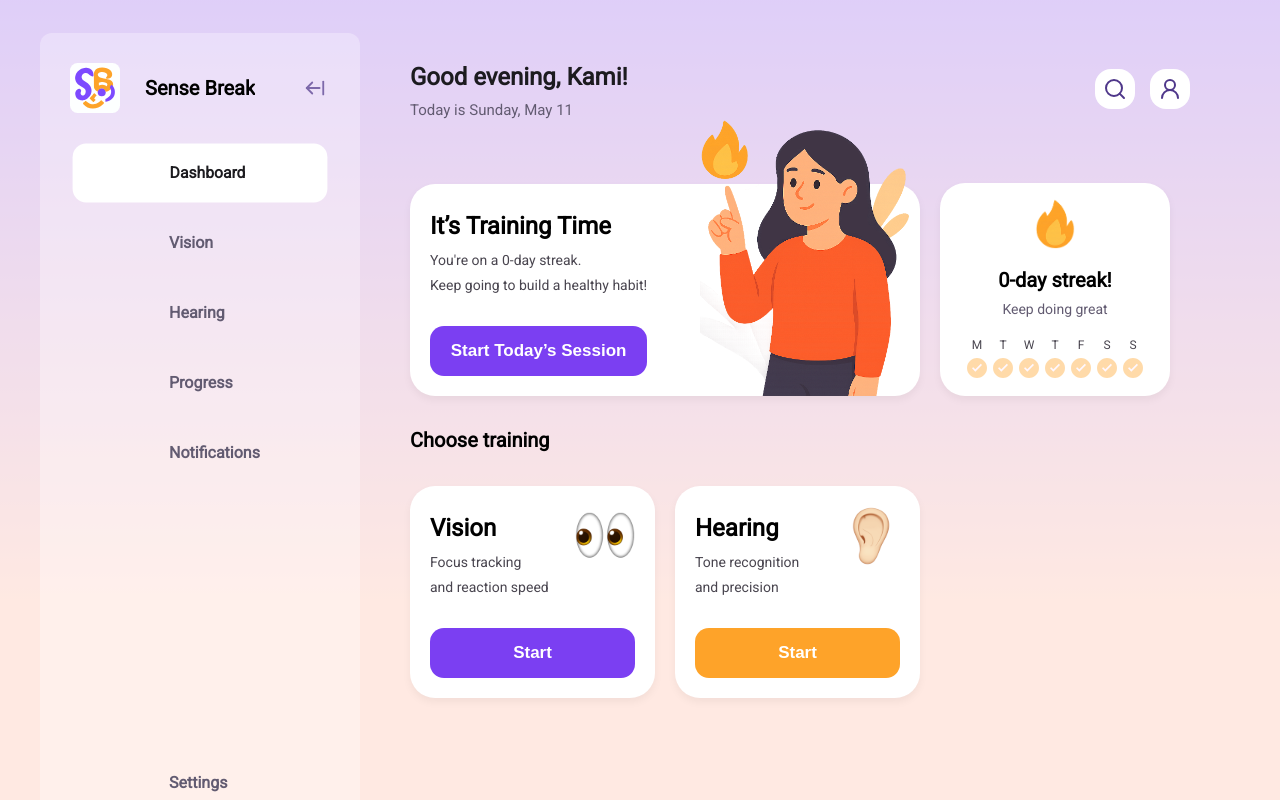
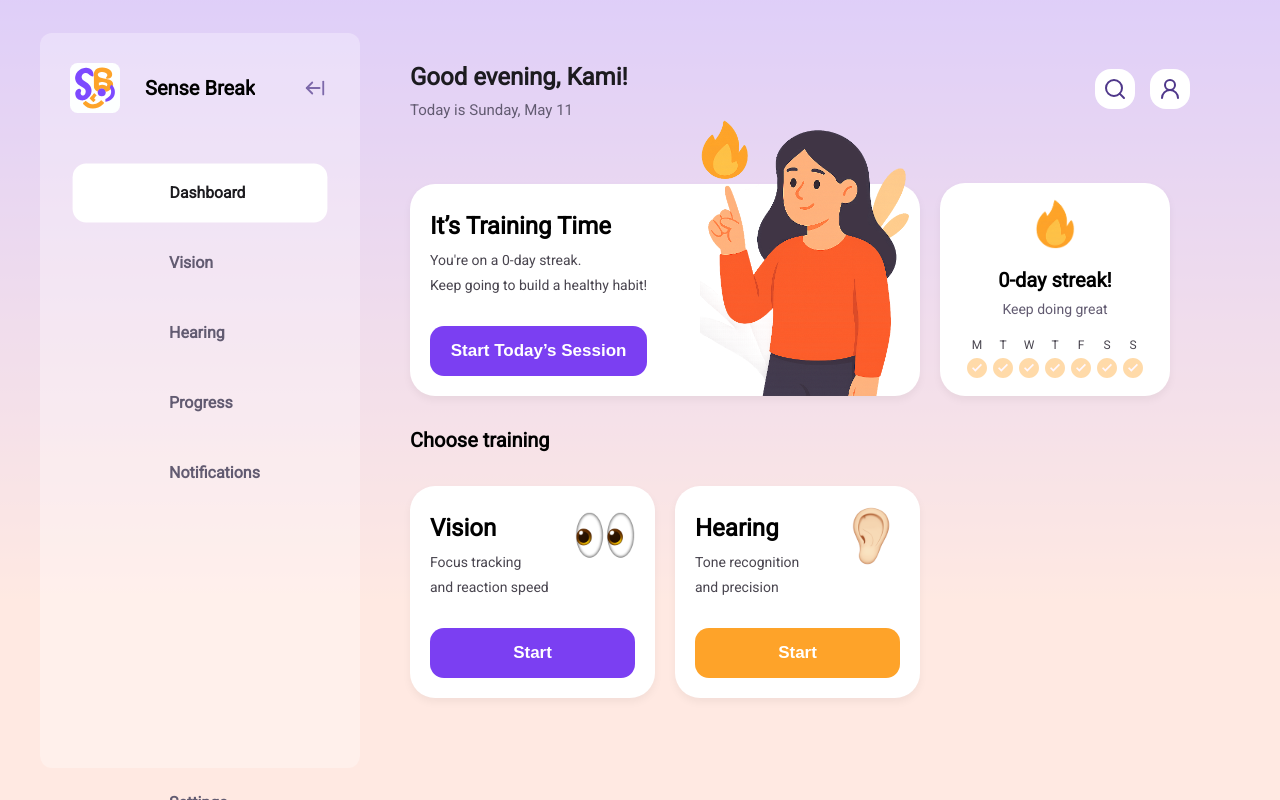
Before and after one commit to kamarazzi28/sense-break-web, a React (Vite) app: page / in a window 1280 px wide. Built offline with nearby package versions, Linux system fonts and the light colour scheme; no server answers; the database is empty; sample sign-in values are in the browser's storage; some icons are missing.

Commit message:
feat: layouts config

```diff
--- a/src/App.jsx
+++ b/src/App.jsx
@@ -11,6 +11,8 @@ import Register from "./pages/Register.jsx";
 import AccountSettings from "./pages/AccountSettings.jsx";
 import PrivateRoute from './components/PrivateRoute/PrivateRoute.jsx';
 import AmbientSounds from "./pages/AmbientSounds.jsx";
+import {TrackingDot} from "./pages/trainings/vision/TrackingDot.jsx";
+import TrainingLayout from "./pages/trainings/TrainingLayout.jsx";
 
 function App() {
     return (
@@ -19,12 +21,25 @@ function App() {
             <Route path="/login" element={<Login/>}/>
             <Route path="/register" element={<Register/>}/>
 
-            {/* Protected app routes */}
-            <Route path="/" element={
+            {/* Protected pages with TrainingLayout (full screen) */}
+            <Route path="/trainings" element={
                 <PrivateRoute>
-                    <Layout/>
+                    <TrainingLayout/>
                 </PrivateRoute>
             }>
+                <Route path="vision/tracking-dot" element={<TrackingDot/>}/>
+            </Route>
+
+
+            {/* Protected pages with Layout */}
+            <Route
+                path="/"
+                element={
+                    <PrivateRoute>
+                        <Layout/>
+                    </PrivateRoute>
+                }
+            >
                 <Route index element={<Dashboard/>}/>
                 <Route path="vision" element={<Vision/>}/>
                 <Route path="hearing" element={<Hearing/>}/>
@@ -35,6 +50,7 @@ function App() {
                 <Route path="ambientSounds" element={<AmbientSounds/>}/>
             </Route>
         </Routes>
+
     );
 }
 
--- a/src/components/Sidebar/Sidebar.css
+++ b/src/components/Sidebar/Sidebar.css
@@ -1,6 +1,6 @@
 .sidebar {
     width: 320px;
-    height: 100%;
+    height: calc(100vh - 65px);
     padding: 30px 30px;
     display: flex;
     flex-direction: column;
@@ -9,6 +9,12 @@
     border-radius: 12px;
     position: relative;
     transition: all 0.3s ease;
+}
+
+.sidebar-layout {
+    display: flex;
+    flex-direction: column;
+    justify-content: space-between;
 }
 
 /* свернутое состояние контейнера */
@@ -39,7 +45,7 @@
     display: flex;
     justify-content: space-between;
     align-items: center;
-    margin-bottom: 30px;
+    margin-bottom: 50px;
 }
 
 .sidebar-logo {
--- a/src/components/Sidebar/Sidebar.jsx
+++ b/src/components/Sidebar/Sidebar.jsx
@@ -39,6 +39,7 @@ function Sidebar() {
     return (
         <div className={`sidebar-wrapper ${collapsed ? 'collapsed' : ''}`}>
             <div className="sidebar">
+                <div className="sidebar-layout">
                     <div className="sidebar-header">
                         {!collapsed && (
                             <div className="sidebar-title">
@@ -68,7 +69,7 @@ function Sidebar() {
                             );
                         })}
                     </div>
-
+                </div>
                 <div className="sidebar-settings">
                     <Button
                         disableRipple
--- a/src/index.css
+++ b/src/index.css
@@ -1,9 +1,16 @@
 /* ===== GLOBAL STYLES ===== */
 
 body {
-    height: 100vh;
+    height: 100%;
     margin: 0;
-    background: linear-gradient(#8e54e9cc 0%, #ffb199cc 75%);
+    padding: 0;
+    background: linear-gradient(#8e54e9cc 0%, #ffb199cc 75%) no-repeat;
+    background-size: cover;
+    overflow: hidden;
+}
+
+#root {
+    height: 100%;
 }
 
 /* ===== MAIN LAYOUT CONTAINER ===== */
--- a/src/pages/Vision.jsx
+++ b/src/pages/Vision.jsx
@@ -3,8 +3,10 @@ import '../index.css';
 import TrainingCard from "../components/TrainingCard/TrainingCard.jsx";
 import Title from "../components/Title/Title.jsx";
 import {onStartTraining} from "../firebaseHelpers.js";
+import {useNavigate} from "react-router-dom";
 
 function Vision() {
+    const navigate = useNavigate();
     return (
         <>
             <Title
@@ -18,7 +20,11 @@ function Vision() {
                     description="Follow the moving dot across the screen"
                     duration="~30–45 sec"
                     buttonColor="purple"
-                    onStart={() => onStartTraining('vision')}/>
+                    onStart={() => {
+                        onStartTraining({type: 'vision'});
+                        navigate('/trainings/vision/tracking-dot');
+                    }}
+                />
                 <TrainingCard
                     title="Blinking Prompt"
                     description="Blink when prompted to relax eye muscles"
--- /dev/null
+++ b/src/pages/trainings/TrainingLayout.css
@@ -0,0 +1,9 @@
+.training-layout {
+    margin: 20px;
+    height: calc(100vh - 40px);
+    background: #ffffff;
+    border-radius: 16px;
+    overflow: hidden;
+    display: flex;
+    flex-direction: column;
+}
--- /dev/null
+++ b/src/pages/trainings/TrainingLayout.jsx
@@ -0,0 +1,13 @@
+import {Outlet} from "react-router-dom";
+import '../../index.css';
+import './TrainingLayout.css';
+
+function TrainingLayout() {
+    return (
+        <div className="training-layout">
+            <Outlet/>
+        </div>
+    );
+}
+
+export default TrainingLayout;
--- /dev/null
+++ b/src/pages/trainings/vision/TrackingDot.jsx
@@ -0,0 +1,5 @@
+export function TrackingDot() {
+    return (
+        <></>
+    )
+}
```
Lines whose indentation alone changed are shown as unchanged.
